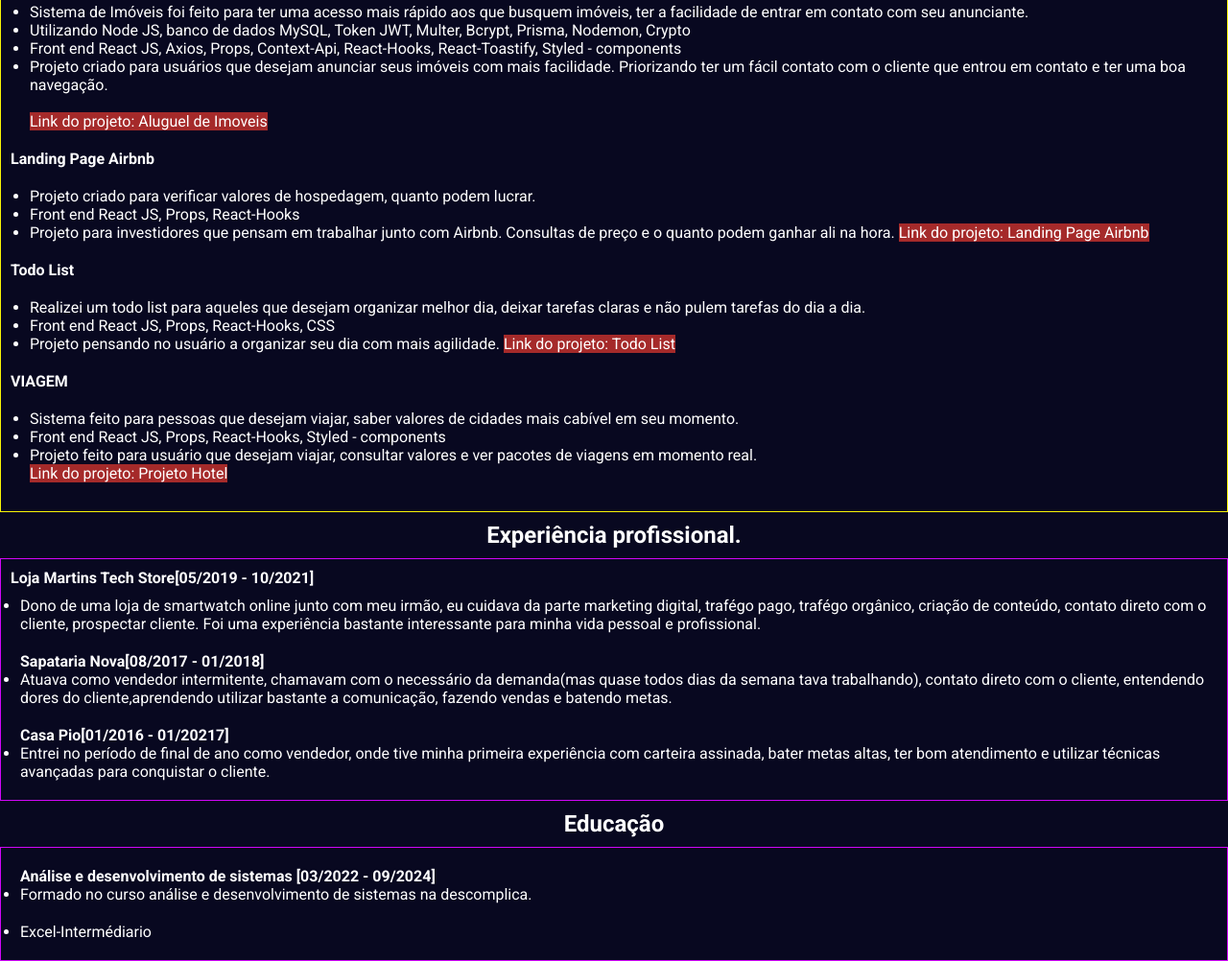
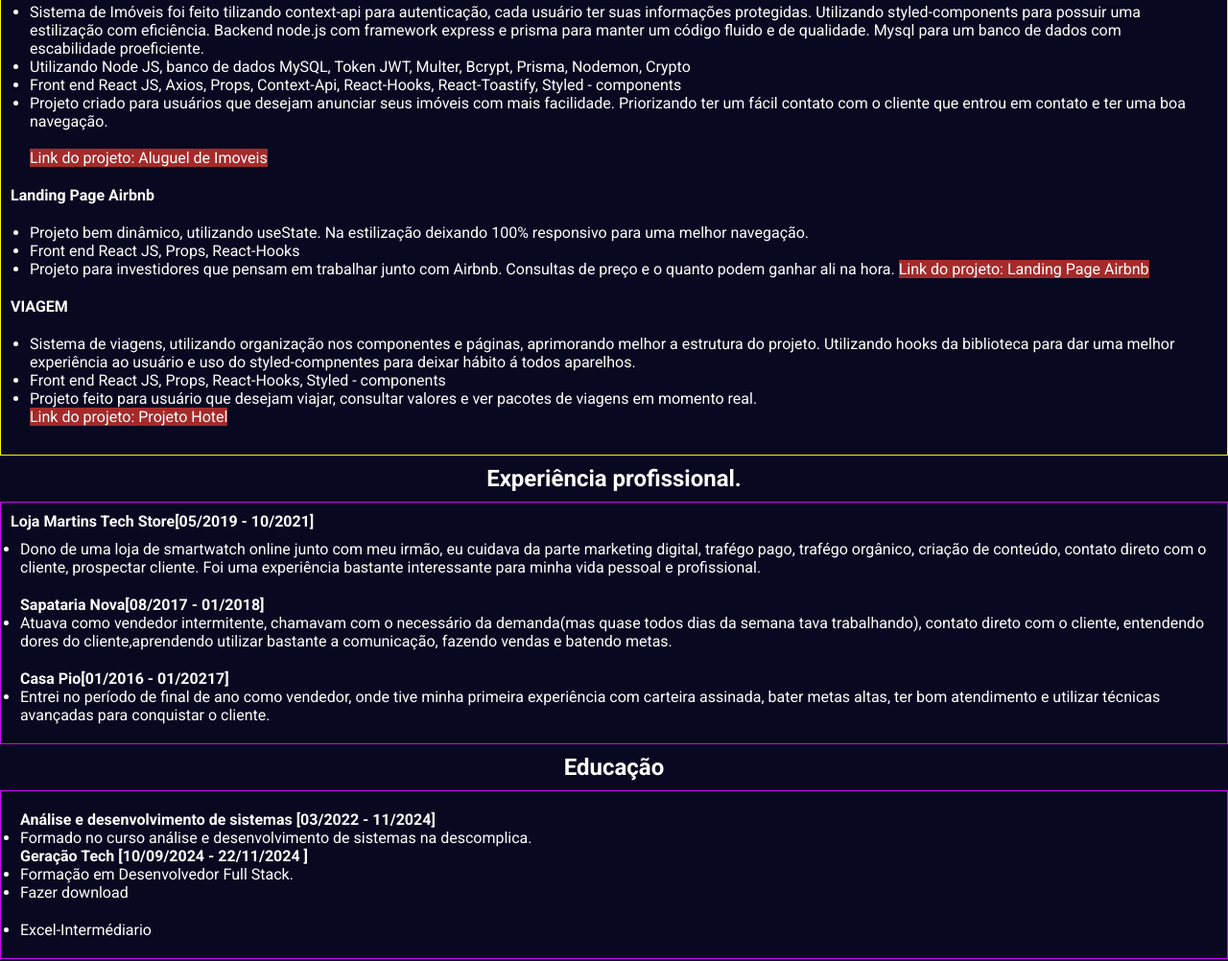
Before and after one commit to adryeldeev/curriculo2, a website: page index.html in a window 1280 px wide. Shown: the part 760-1762 px from the top of the page at 96% size. Drawn offline with Linux system fonts and the light colour scheme.

Commit message:
deploy atualizacao no curriculo

```diff
--- a/index.html
+++ b/index.html
@@ -68,7 +68,7 @@
         <ul>
           <li>
             <span
-              >Javascript | NodeJS | Git | SQL | Prisma | React JS | BootStrap
+              >Javascript | NodeJS | Git | SQL | Prisma | React JS | Styled-components
               | Docker Compose</span
             >
           </li>
@@ -112,7 +112,7 @@
         <div class="div_experiencias">
           <ul>
             <li>
-              <span>Sistema de Imóveis foi feito para ter uma acesso mais rápido aos que busquem  imóveis, ter a facilidade de entrar em contato com seu anunciante. </span>
+              <span>Sistema de Imóveis foi feito tilizando context-api para autenticação, cada usuário ter suas informações protegidas. Utilizando styled-components para possuir uma estilização com eficiência. Backend node.js com framework express e prisma para manter um código fluido e de qualidade. Mysql para um banco de dados com escabilidade proeficiente. </span>
             </li>
             <li>
               <span
@@ -141,7 +141,7 @@
         <div class="div_experiencias">
           <ul>
             <li>
-              <span>Projeto criado para verificar valores de hospedagem, quanto podem lucrar.</span>
+              <span>Projeto bem dinâmico, utilizando useState. Na estilização deixando 100% responsivo para uma melhor navegação.</span>
             </li>
 
             <li>
@@ -156,29 +156,13 @@
               </li>
             </ul>
         </div>
-        <strong>Todo List </strong>
-        <div class="div_experiencias">
-          <ul>
-            <li>
-              <span>Realizei um todo list para aqueles que desejam organizar melhor dia, deixar tarefas claras e não pulem tarefas do dia a dia.</span>
-            </li>
 
-            <li>
-              <span>Front end React JS, Props, React-Hooks, CSS</span>
-            </li>
-            <li>
-              <span
-                >Projeto pensando no usuário a organizar seu dia com mais agilidade.</span
-              >
-              <a href="https://todolist-netlify-reactjs.netlify.app/" target="_blank" rel="noopener noreferrer" style="background-color: brown;"> Link do projeto: Todo List</a>
-            </li>
-          </ul>
-        </div>
+
         <strong>VIAGEM</strong>
         <div class="div_experiencias">
           <ul>
             <li>
-              <span>Sistema feito para pessoas que desejam viajar, saber valores de cidades mais cabível em seu momento.</span>
+              <span>Sistema de viagens, utilizando organização nos componentes e páginas, aprimorando melhor a estrutura do projeto. Utilizando hooks da biblioteca para dar uma melhor experiência ao usuário e uso do styled-compnentes para deixar hábito á todos aparelhos.</span>
             </li>
 
             <li>
@@ -225,9 +209,14 @@
         <div class="div_educacao">
           <div class="div_resumo">
 
-            <strong>Análise e desenvolvimento de sistemas [03/2022 - 09/2024]</strong>
+            <strong>Análise e desenvolvimento de sistemas [03/2022 - 11/2024]</strong>
             <ul>
               <li><span>Formado no curso análise e desenvolvimento de sistemas na descomplica.</span></li>
+            </ul>
+            <strong>Geração Tech [10/09/2024 - 22/11/2024 ]</strong>
+            <ul>
+              <li><span>Formação em Desenvolvedor Full Stack.</span></li>
+              <li><a href="https://drive.google.com/file/d/1H7erJ6QVP3MKmbwSbtnpfb0lm0ffkYbY/view?usp=drive_link" download="https://drive.google.com/file/d/1H7erJ6QVP3MKmbwSbtnpfb0lm0ffkYbY/view?usp=drive_link">Fazer download</a></li>
             </ul>
           </div>
           <div class="div_resumo">
```
Also changed, not shown: 1 other file.
